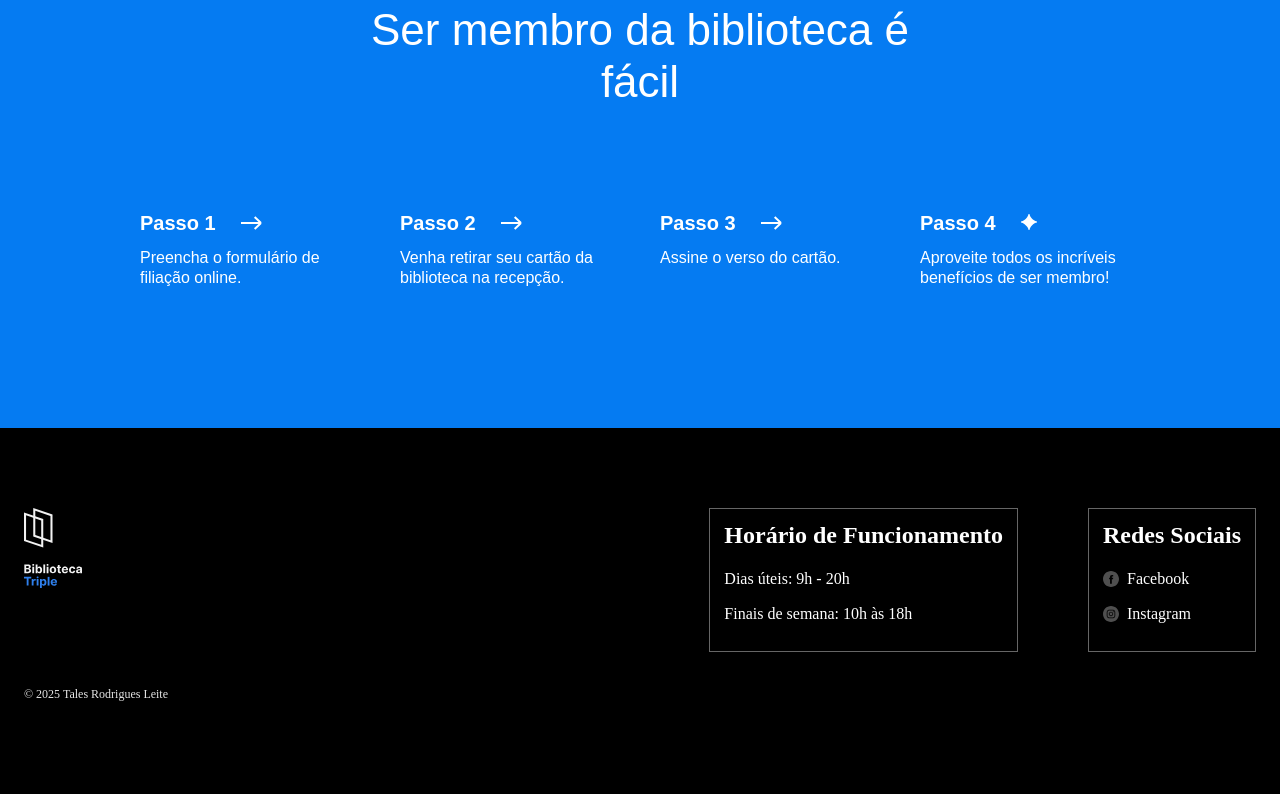
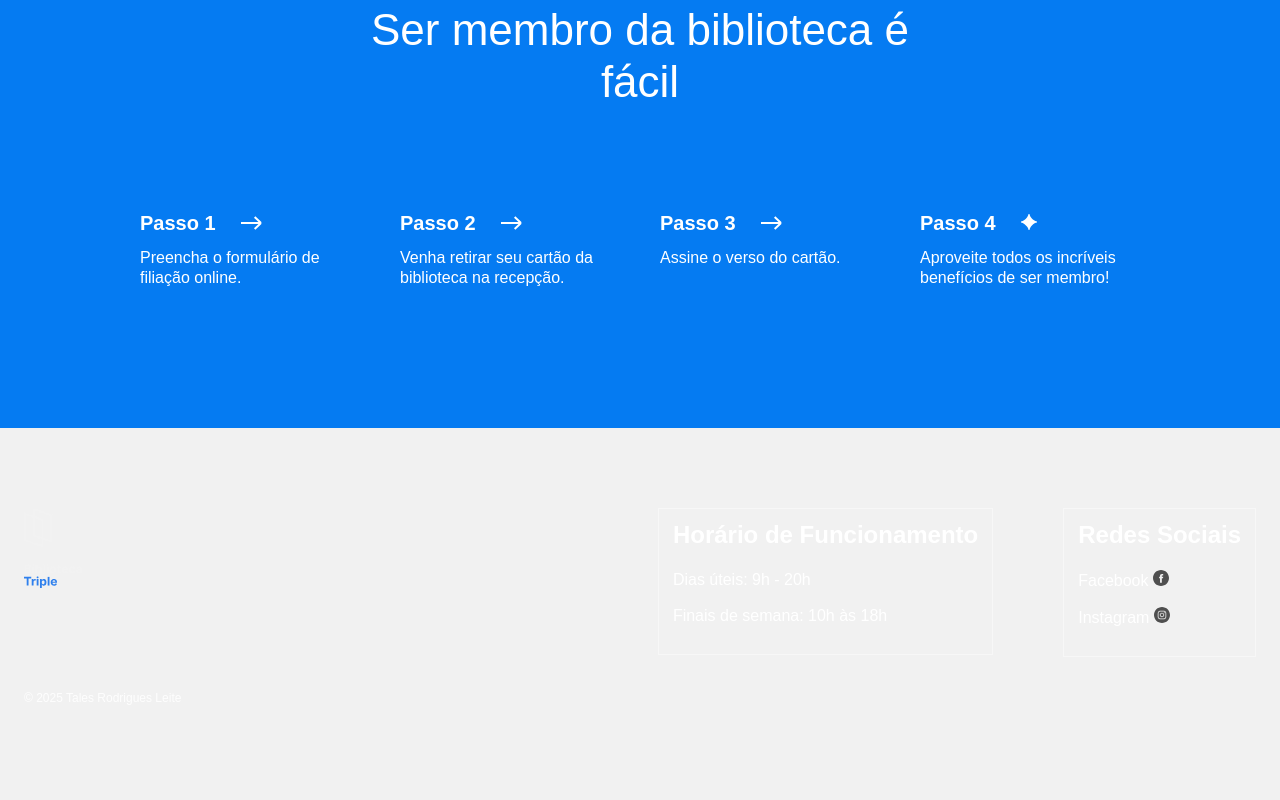
Before and after one commit to TalesRL/web_project_library, a plain HTML site: page index.html in a window 1280 px wide. Shown: the part 3035-3835 px from the top of the page. Drawn offline with Linux system fonts and the light colour scheme.

Commit message:
Terceira sprint-4

```diff
--- a/index.html
+++ b/index.html
@@ -24,10 +24,10 @@
             <a class="nav__link" href="#events" id="staff-events">Eventos</a>
           </li>
           <li>
-            <a class="nav__link" href="#staff" id="staff-member">Seja um membro</a>
+            <a class="nav__link" href="#membership" id="staff-membership">Seja um membro</a>
           </li>
           <li>
-            <a class="nav__link" href="#staff" id="staff-contact">Contatos</a>
+            <a class="nav__link" href="#footer" id="staff-contact">Contatos</a>
           </li>
         </ul>
       </nav>
@@ -172,7 +172,7 @@
           </div>
         </div>
       </section>
-      <section class="membership">
+      <section class="membership" id="membership">
         <h2 class="membership__title">Ser membro da biblioteca é fácil</h2>
         <ul class="membership__steps">
           <li class="step">
@@ -212,36 +212,39 @@
         </ul>
       </section>
     </main>
-  </div>
-  <footer class="footer">
+
+    <footer class="footer" id="footer">
       <div class="footer__columns">
-      <div>
+        <div class="footer__column">
           <img src="./images/logo_white.svg" alt="logo_footer" class="footer__logo">
           <p class=" footer__copyright">© 2025 Tales Rodrigues Leite</p>
         </div>
-      <section class="footer__column_content_hours">
+
+        <div class="footer__column footer__column_content_hours" id="hours">
           <h2 class="footer__column-heading">Horário de Funcionamento</h2>
           <ul class="footer__list">
             <li class="footer__list-item">Dias úteis: 9h - 20h</li>
             <li class="footer__list-item">Finais de semana: 10h às 18h</li>
           </ul>
-      </section>
-      <section class="footer__column_content_social">
+        </div>
+        <div class="footer__column footer__column_content_social" id="social">
           <h2 class="footer__column-heading">Redes Sociais</h2>
           <ul class="footer__list">
             <li class="footer__list-item">
-            <img src="./images/facebook_white.svg" alt="facebook" class="footer__social-icon">
-            <a class="footer__column-link" href="#facebook" id="face">Facebook</a>
+              <a class="footer__column-link" href="#facebook" id="face">Facebook
+                <img src="./images/facebook_white.svg" alt="facebook" class=" footer__social-icon">
+              </a>
             </li>
             <li class="footer__list-item">
-            <img src="./images/instagram_white.svg" alt="Instagram" class="footer__social-icon">
-            <a class="footer__column-link" href="#instagram" id="insta">Instagram</a>
+              <a class="footer__column-link" href="#instagram" id="insta">Instagram
+                <img src="./images/instagram_white.svg" alt="Instagram" class=" footer__social-icon">
+              </a>
             </li>
           </ul>
-      </section>
+        </div>
       </div>
     </footer>
+  </div>
 </body>
 
-
 </html>
--- a/styles/style.css
+++ b/styles/style.css
@@ -327,7 +327,7 @@ top: 96px;
 .footer {
   box-sizing: border-box;
   padding: 80px 0;
-  background-color: #000;
+  background-color: #f1f1f1;
   color: #ffffff;
   min-width: 1100px;
   max-width: 1600px;
```
Lines whose indentation alone changed are shown as unchanged.
